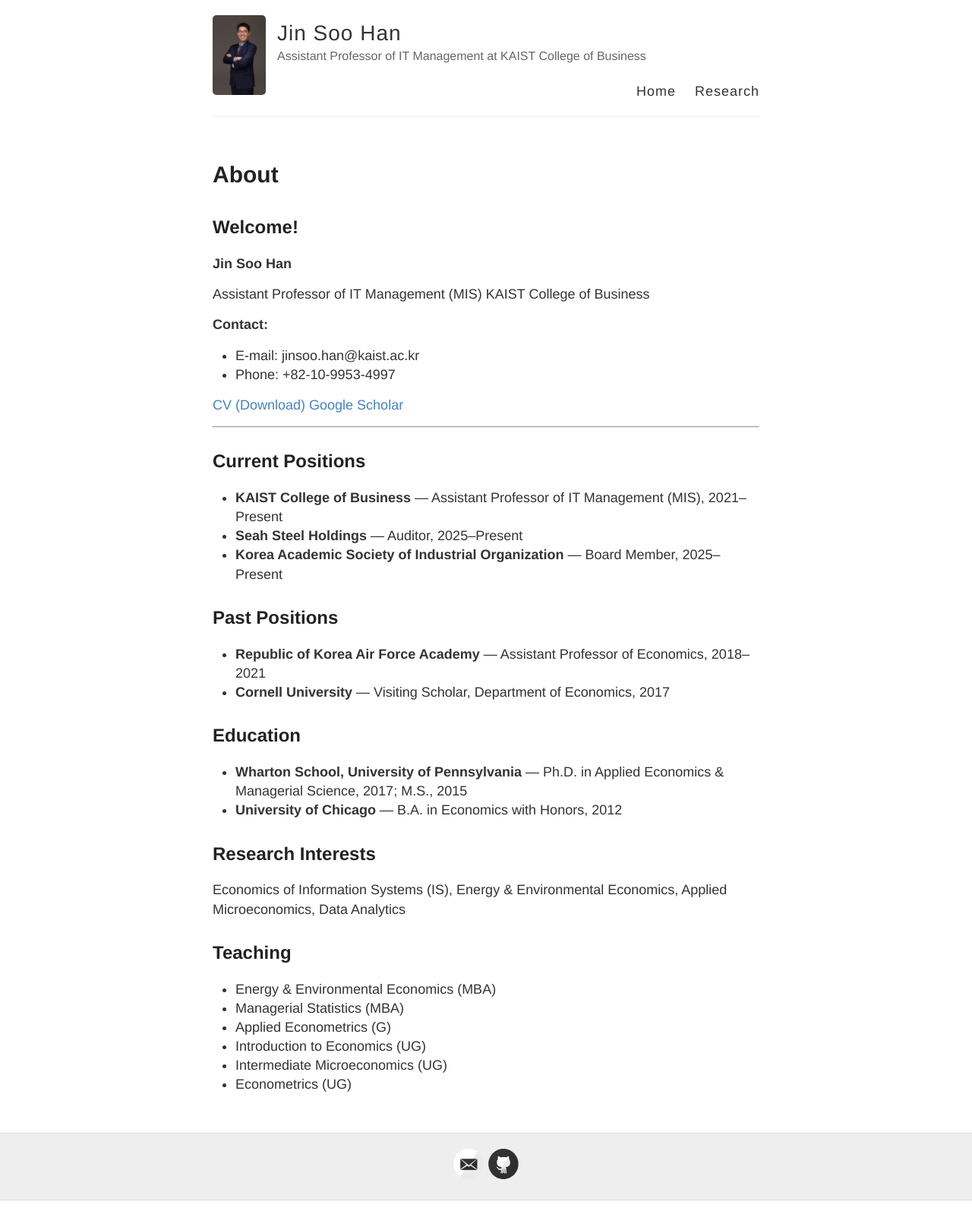
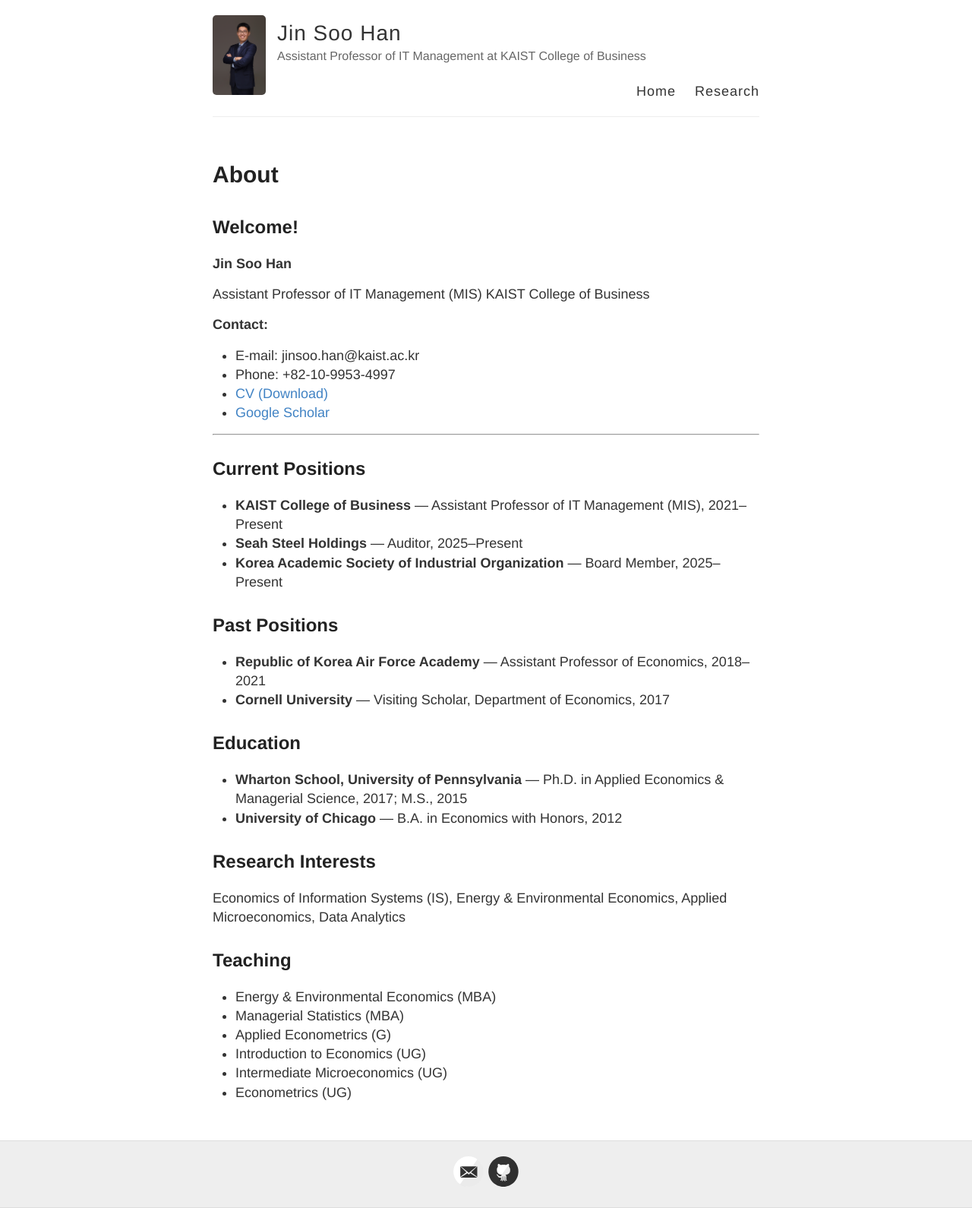
Before and after one commit to jinsoo-han/jinsoo-han.github.io, a Jekyll site: the page built from index.md, in a window 1280 px wide. Shown: the whole page at 76% size. Built offline with Jekyll 4.4.1, drawn with Linux system fonts in a browser that asks for light colours.

Commit message:
Fix landing page formatting

```diff
--- a/index.md
+++ b/index.md
@@ -13,9 +13,8 @@
 **Contact:**
 - E-mail: jinsoo.han@kaist.ac.kr
 - Phone: +82-10-9953-4997
-
-[CV (Download)](https://drive.google.com/file/d/1P0cZGpfgVYoXt2LZp7jcyfBhDD-0Y7nf/view?usp=share_link)
-[Google Scholar](https://scholar.google.com/citations?hl=en&view_op=list_works&gmla=AJsN-F6pRTikbfXBfX8T5_7oUbbONvkYCvnfh8AjcgJ2W5WhqsSyifnUldSUSnYhUwLU97_RjADPcHQDcz8VliaXpAbuja7Wzw&user=BSiSUbEAAAAJ)
+- [CV (Download)](https://drive.google.com/file/d/1P0cZGpfgVYoXt2LZp7jcyfBhDD-0Y7nf/view?usp=share_link)
+- [Google Scholar](https://scholar.google.com/citations?hl=en&view_op=list_works&gmla=AJsN-F6pRTikbfXBfX8T5_7oUbbONvkYCvnfh8AjcgJ2W5WhqsSyifnUldSUSnYhUwLU97_RjADPcHQDcz8VliaXpAbuja7Wzw&user=BSiSUbEAAAAJ)
 
 ---
 
```
